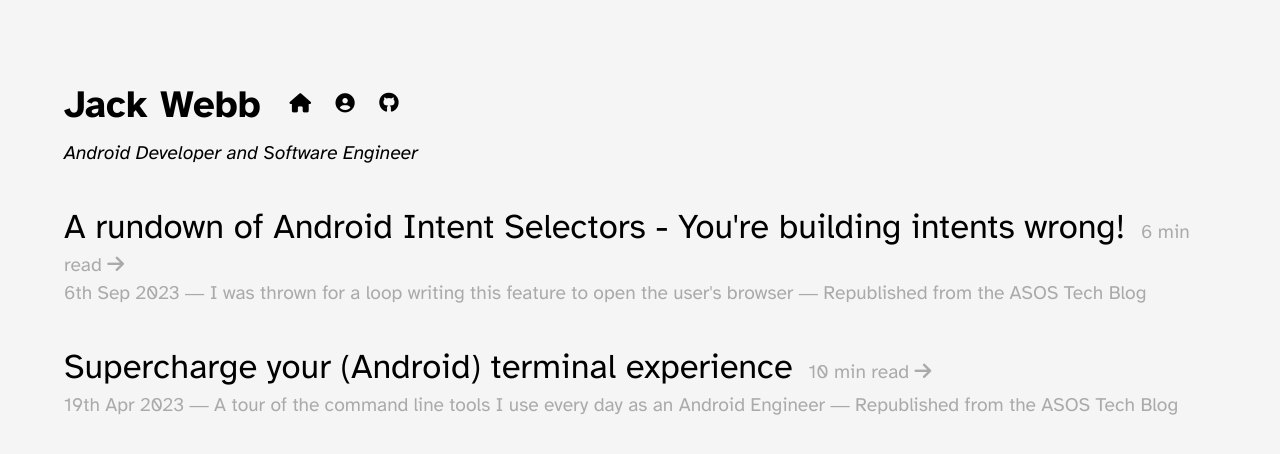
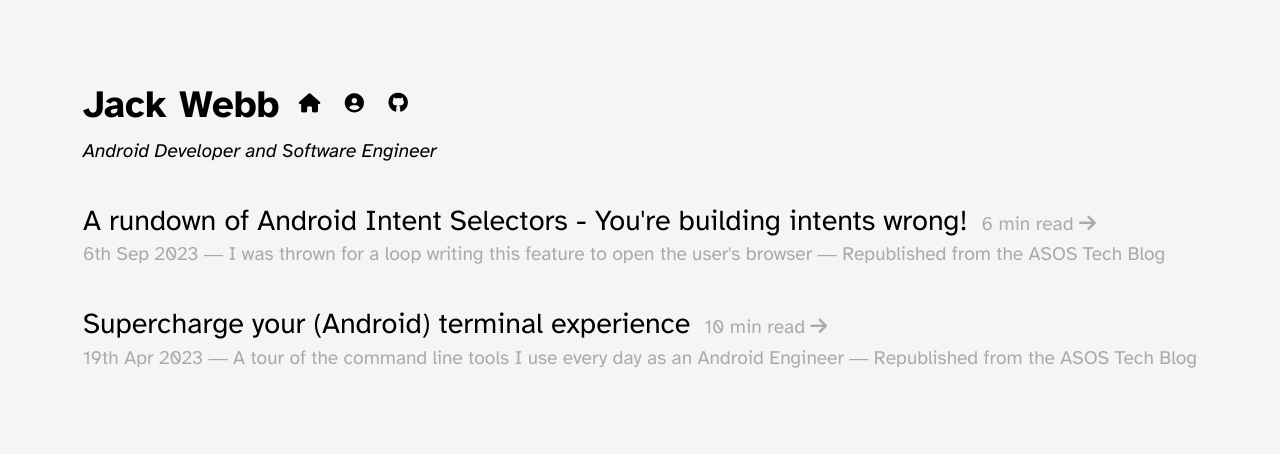
Before and after one commit to jack-webb/jack-webb.github.io, a Jekyll site: the page built from index.html, in a window 1280 px wide. Shown: the top 454 px of the page. Built offline with Jekyll 4.4.1, drawn with Linux system fonts in a browser that asks for light colours; nearby versions of some CDN libraries.

Commit message:
Clean up

```diff
--- a/_includes/header.html
+++ b/_includes/header.html
@@ -1,4 +1,4 @@
-<div class="header">
+<header class="header">
     <h1>
         <a href="/">Jack Webb</a>
     </h1>
@@ -10,4 +10,4 @@
             <li><a aria-label="Github" href="https://github.com/jack-webb"><i class="fas fab fa-github"></i></a></li>
         </ul>
     </nav>
-</div>
+</header>
--- a/_includes/main.css
+++ b/_includes/main.css
@@ -16,29 +16,33 @@
 h1 {
     font-weight: 700;
     margin: 0;
-    display:inline-block;
-}
-
-.subtitle {
-    font-weight: 300;
-    margin: .4em 0 0;
-    font-style: italic;
+    display: inline-block;
 }
 
 h2 {
     font-weight: 300;
-    margin: .4em 0 0;
+    margin: 0.5em 0 0;
     font-style: normal;
     text-transform: capitalize;
 }
 
+strong {
+    font-weight: 700;
+}
 
-main {
-    display: block;
-    margin: 0 auto;
-    margin-top: 2em;
-    padding: 2em;
-    max-width: 60em;
+a {
+    color: #000;
+    text-decoration: none;
+    transition: all 0.2s ease;
+}
+
+a:hover {
+    color: #555;
+    transition: all 0.2s ease;
+}
+
+p > a {
+    text-decoration: underline;
 }
 
 ul {
@@ -47,23 +51,7 @@
 }
 
 li {
-    margin: 1em 0;
     display: block;
-}
-
-a {
-    color: #000;
-    text-decoration: none;
-    transition: all .2s ease;
-}
-
-a:hover {
-    color: #555;
-    transition: all .2s ease;
-}
-
-p > a {
-    text-decoration: underline;
 }
 
 nav {
@@ -72,26 +60,52 @@
 
 nav li {
     margin: 0;
-    margin-left: 1em;
-    padding: 0;
+    padding: 0.5em;
     display: inline-block;
 }
 
+main {
+    display: block;
+    margin: 2em auto 0;
+    padding: 2em;
+    max-width: 60em;
+}
+
+.subtitle {
+    font-weight: 300;
+    margin: 0.3em 0 0;
+    font-style: italic;
+}
 
 .header {
     display: flex;
+    align-items: center;
+    justify-content: space-between;
     flex: 1 0 100px;
-    align-items: center;
+    flex-wrap: nowrap;
+    white-space: nowrap;
+}
+
+.header h1 {
+    flex: 0 1 auto;
+    white-space: nowrap;
+    overflow: hidden;
+}
+
+.header nav {
+    flex: 1 1 auto;
+    display: flex;
+    justify-content: flex-start;
+}
+
+.list-title {
+    font-size: 150%;
+    padding-right: 0.3em;
 }
 
 .list-secondary-text {
     color: #aaa;
     vertical-align: middle;
-}
-
-.list-title {
-    font-size: 180%;
-    padding-right: 0.3em;
 }
 
 .list-secondary-link {
@@ -106,7 +120,7 @@
 
 .list-secondary-link-icon {
     padding-left: 0.2em;
-    padding-right: 0em;
+    padding-right: 0;
 }
 
 .article {
@@ -114,27 +128,11 @@
     line-height: 1.6;
 }
 
-strong {
-    font-weight: 700;
-}
-
 .article p {
     margin: 1.5em 0;
 }
 
-blockquote {
-    text-align: left;
-    border-left: #999 1px solid;
-    color: #666;
-    margin: 2em 0;
-    padding: 0;
-    /*margin-left: 0.5em;*/
-    padding-left: 1em;
-    padding-right: 1.5em;
-    font-style: italic;
-}
-
-.article h6 {  /* Used for image captions */
+.article h6 {
     width: 90%;
     text-align: center;
     margin: auto;
@@ -155,8 +153,49 @@
     margin: 1.75em 0;
 }
 
+blockquote {
+    text-align: left;
+    border-left: 1px solid #999;
+    color: #666;
+    margin: 2em 0;
+    padding-left: 1em;
+    padding-right: 1.5em;
+    font-style: italic;
+}
 
-@media (max-width: 800px) {
+.language-plaintext {
+    color: #131313 !important;
+    background-color: #e9e9e9 !important;
+}
+
+@media (max-width: 420px) {
+    .header {
+        flex-direction: column;
+        align-items: center;
+        justify-content: center;
+        text-align: center;
+    }
+
+    .header h1 {
+        margin: 0;
+    }
+
+    .header nav {
+        width: 100%;
+        justify-content: center;
+        padding: 0 2em;
+    }
+
+    .header nav ul {
+        display: flex;
+        justify-content: center;
+        width: 100%;
+    }
+
+    .list-item {
+        padding: 0;
+    }
+
     .list-date {
         width: auto;
     }
@@ -171,34 +210,42 @@
     .article-list li {
         margin: 2.25em 0;
     }
+
+    .subtitle {
+        text-align: center;
+    }
 }
-
-
-.language-plaintext {
-  color: #131313!important;
-  background-color: #e9e9e9!important;
-}
-
-
-
-@media (max-width: 465px) {}
 
 @media (prefers-color-scheme: dark) {
     body {
         background-color: #131313;
         color: #fff;
     }
-    a { color: #fff; }
-    a:hover { color: #aaa; }
-    .list-secondary-link {color: #aaa; }
-    .list-secondary-link:hover {color: #fff; }
+
+    a {
+        color: #fff;
+    }
+
+    a:hover {
+        color: #aaa;
+    }
+
+    .list-secondary-link {
+        color: #aaa;
+    }
+
+    .list-secondary-link:hover {
+        color: #fff;
+    }
 
     .language-plaintext {
-      color: #e9e9e9!important;
-      background-color: #222!important;
+        color: #e9e9e9 !important;
+        background-color: #222 !important;
     }
 
-    blockquote, .article h6, .subtitle {
+    blockquote,
+    .article h6,
+    .subtitle {
         color: #ccc;
     }
 }
```
Also changed, not shown: _layouts/post.html (+6 -6 lines).
